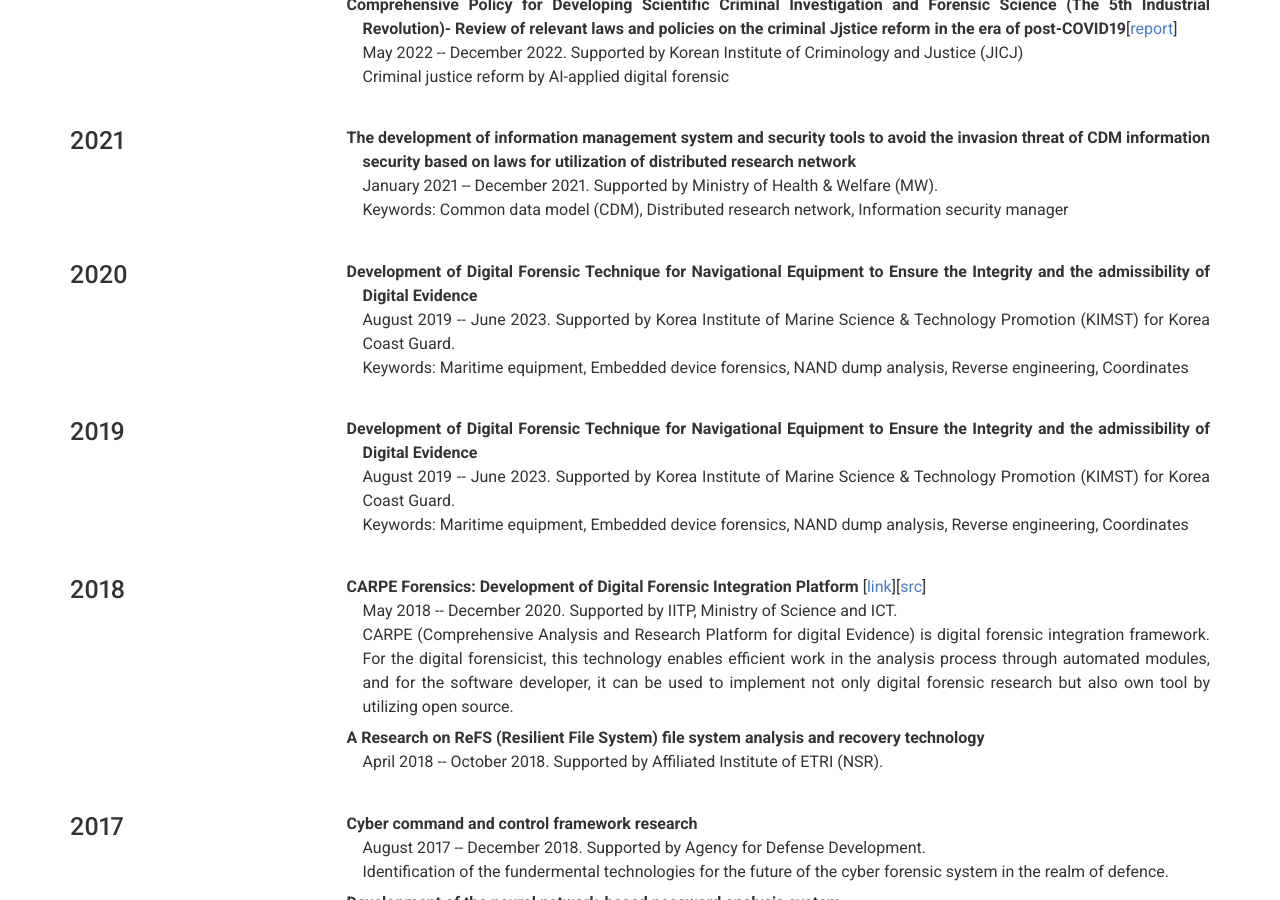
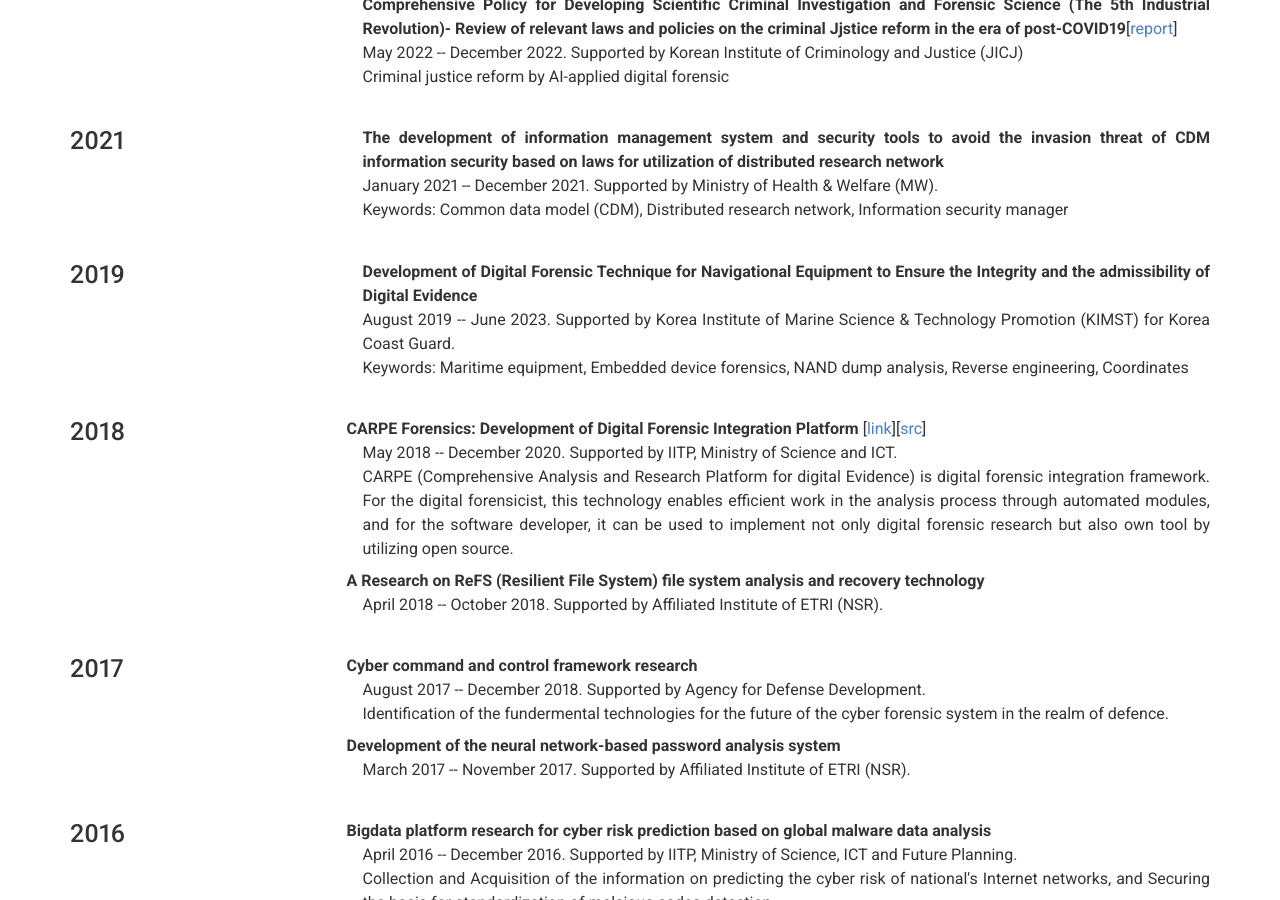
Before and after one commit to JaehyeokHan/jaehyeokhan.github.io, a Jekyll site: the page built from index.md, in a window 1280 px wide and 900 px high, scrolled down 1245 px. Built offline with Jekyll 4.4.1, drawn with Linux system fonts in a browser that asks for light colours; nearby versions of some CDN libraries; some of the changed text lies outside the part shown.

Commit message:
Update _config.yml

```diff
--- a/_config.yml
+++ b/_config.yml
@@ -55,7 +55,8 @@ about_content: | # this will include new lines to allow paragraphs
 
   - <A href = "https://gss.korea.edu/" target = "top">School of Cybersecurity</A> at <A href = "http://www.korea.edu/" target = "top">Korea University</A>
   - <A href = "https://gss.korea.edu/sis_en/organisations/center.do" target = "top">Institute of Cyber Security & Privacy (ICSP)</A> at Korea University
-  - <A href = "http://forensic.korea.ac.kr/" target = "top">Digital Forensic Research Center (DFRC)</A> [*<A href = "https://sites.google.com/a/forensic.or.kr/main/" target = "top">RETR</A>*] at ICSP
+  - <A href = "http://dfrc.korea.ac.kr/" target = "top">Digital Forensic Research Center (DFRC)</A> [*<A href = "http://forensic.korea.ac.kr/" target = "top">RETR</A>*] at ICSP
+  #[*<A href = "https://sites.google.com/a/forensic.or.kr/main/" target = "top">RETR</A>*]
 
 
 content:
@@ -90,31 +91,24 @@ content:
       - layout: left
         title: 2022
         description: | # this will include new lines to allow paragraphs
-          <p style="text-indent: -1em;"><b>Development of New Technology for Data Privacy Enhancement on Edge Cloud Environment and Cultivating Next Generation Creative Talent</b>
+          <p><b>Development of New Technology for Data Privacy Enhancement on Edge Cloud Environment and Cultivating Next Generation Creative Talent</b>
           <br>July 2022 -- December 2027. Supported by Ministry of Science and ICT (MSIT) for Information Technology Research Center (ITRC)
           <br>Keywords: Privacy Enhanced Sensing Signal Generation, Quantum-Safe&Light weight Symmetric Encryption, Full-Scale SCA-resistant PQC, Privacy Preserving Encrypted Data Processing and Federated Learning</p>
-          <p style="text-indent: -1em;"><b>Comprehensive Policy for Developing Scientific Criminal Investigation and Forensic Science (The 5th Industrial Revolution)- Review of relevant laws and policies on the criminal Jjstice reform in the era of post-COVID19</b>[<A href = " https://www.kicj.re.kr/boardDownload.es?bid=0001&list_no=13315&seq=1" target = "top">report</A>]
+          <p><b>Comprehensive Policy for Developing Scientific Criminal Investigation and Forensic Science (The 5th Industrial Revolution)- Review of relevant laws and policies on the criminal Jjstice reform in the era of post-COVID19</b>[<A href = " https://www.kicj.re.kr/boardDownload.es?bid=0001&list_no=13315&seq=1" target = "top">report</A>]
           <br>May 2022 -- December 2022. Supported by Korean Institute of Criminology and Justice (JICJ)
           <br>Criminal justice reform by AI-applied digital forensic</p>
 
       - layout: left
         title: 2021
         description: | # this will include new lines to allow paragraphs
-          <p style="text-indent: -1em;"><b>The development of information management system and security tools to avoid the invasion threat of CDM information security based on laws for utilization of distributed research network</b>
+          <p><b>The development of information management system and security tools to avoid the invasion threat of CDM information security based on laws for utilization of distributed research network</b>
           <br>January 2021 -- December 2021. Supported by Ministry of Health & Welfare (MW).
           <br>Keywords: Common data model (CDM), Distributed research network, Information security manager</p>
 
       - layout: left
-        title: 2020
-        description: | # this will include new lines to allow paragraphs
-          <p style="text-indent: -1em;"><b>Development of Digital Forensic Technique for Navigational Equipment to Ensure the Integrity and the admissibility of Digital Evidence</b>
-          <br>August 2019 -- June 2023. Supported by Korea Institute of Marine Science & Technology Promotion (KIMST) for Korea Coast Guard.
-          <br>Keywords: Maritime equipment, Embedded device forensics, NAND dump analysis, Reverse engineering, Coordinates</p>
-
-      - layout: left
         title: 2019
         description: | # this will include new lines to allow paragraphs
-          <p style="text-indent: -1em;"><b>Development of Digital Forensic Technique for Navigational Equipment to Ensure the Integrity and the admissibility of Digital Evidence</b>
+          <p><b>Development of Digital Forensic Technique for Navigational Equipment to Ensure the Integrity and the admissibility of Digital Evidence</b>
           <br>August 2019 -- June 2023. Supported by Korea Institute of Marine Science & Technology Promotion (KIMST) for Korea Coast Guard.
           <br>Keywords: Maritime equipment, Embedded device forensics, NAND dump analysis, Reverse engineering, Coordinates</p>
 
```
